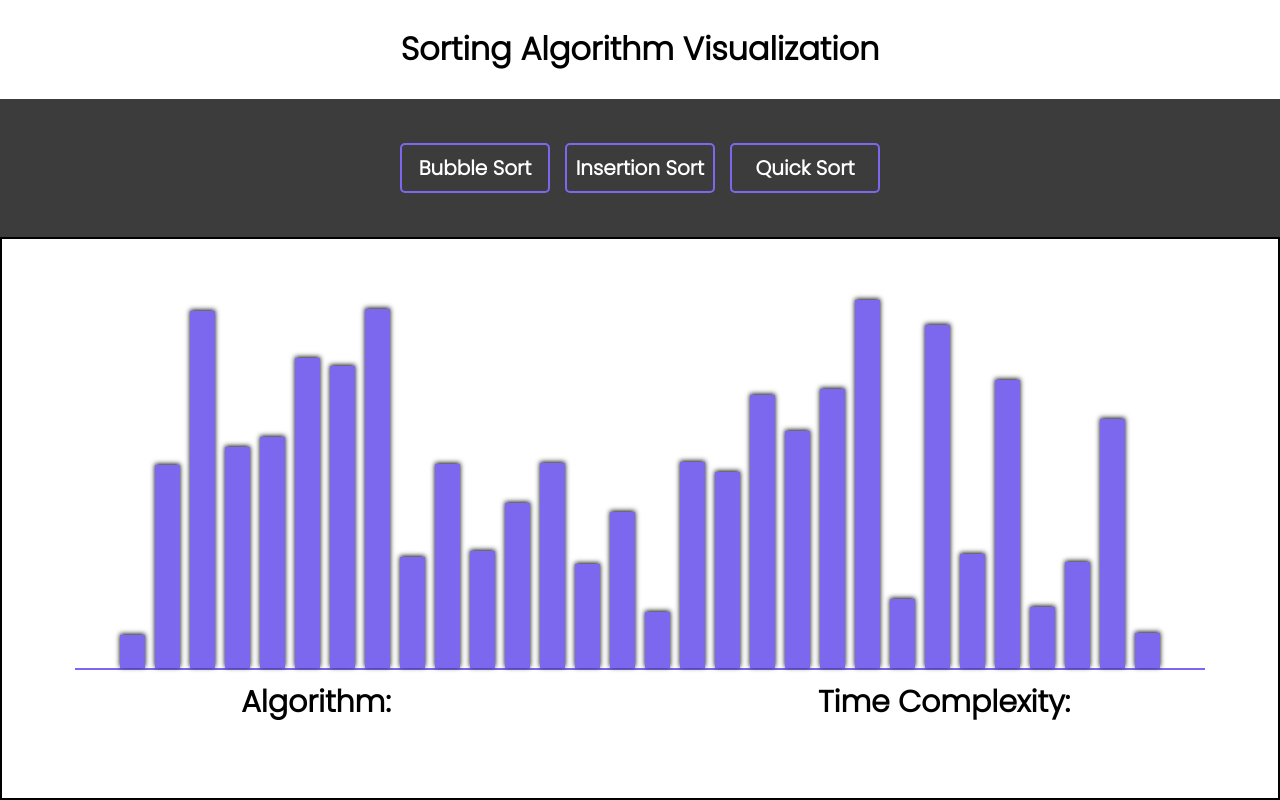
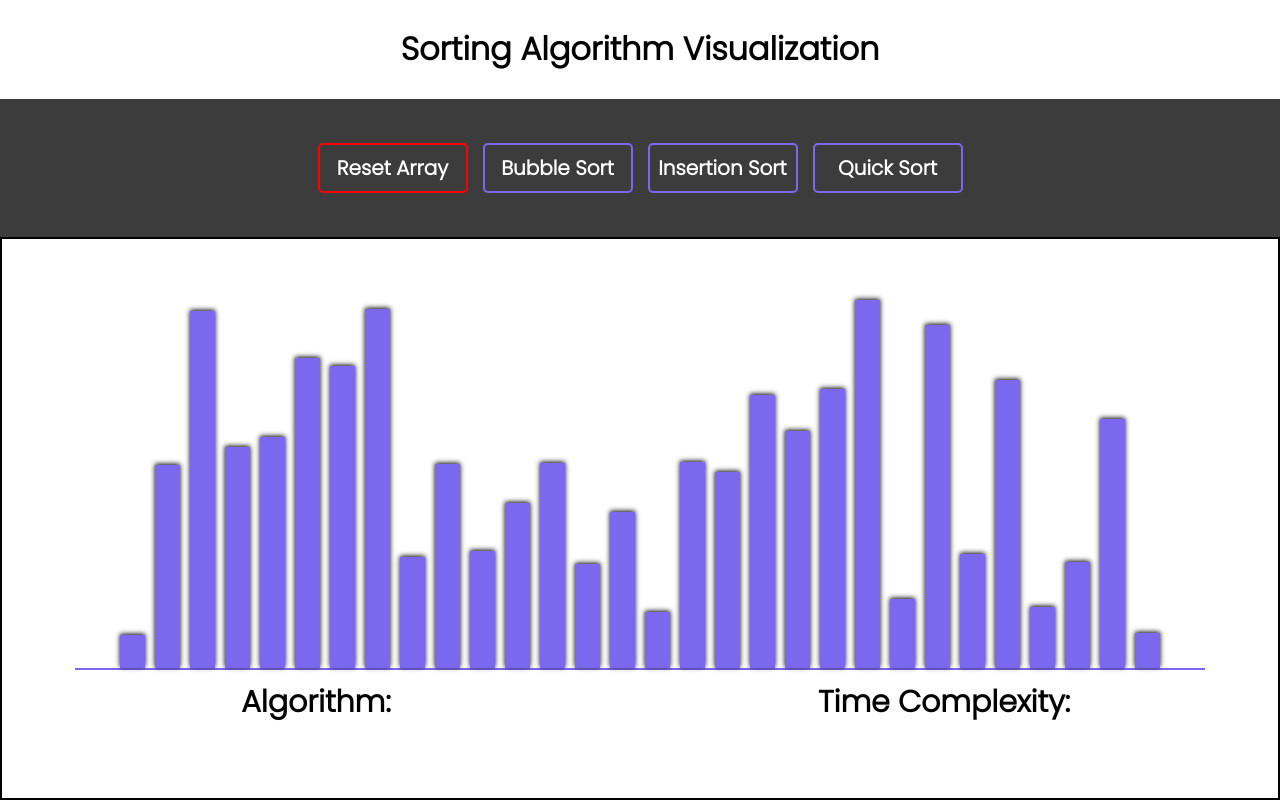
Before and after one commit to DevalPanchal/Sorting-Algorithms, a React (Create React App) app: page / in a window 1280 px wide. Built offline with nearby package versions, Linux system fonts and the light colour scheme.

Commit message:
Added array reset function

```diff
--- a/package.json
+++ b/package.json
@@ -8,6 +8,7 @@
     "@testing-library/user-event": "^13.5.0",
     "react": "^17.0.2",
     "react-dom": "^17.0.2",
+    "react-router-dom": "^6.2.1",
     "react-scripts": "5.0.0",
     "web-vitals": "^2.1.3"
   },
--- a/src/App.js
+++ b/src/App.js
@@ -1,10 +1,15 @@
 import { SortingVisualizer } from "./Components/SortingVisualizer";
+import { BrowserRouter as Router, Routes, Route } from 'react-router-dom';
 import "./stylesheets/styles.css";
 
 function App() {
   	return (
   	  	<div className="App">
-			<SortingVisualizer />
+		    <Router>
+		    		<Routes>
+				    <Route exact path="/" element={ <SortingVisualizer /> } />
+				</Routes>
+		    </Router>
   	  	</div>
   	);
 }
--- a/src/Components/SortingVisualizer.js
+++ b/src/Components/SortingVisualizer.js
@@ -1,4 +1,5 @@
 import React, { useState, useEffect } from 'react';
+// import { useNavigate } from 'react-router-dom';
 
 const LIMIT = 30;
 
@@ -8,6 +9,8 @@ export function SortingVisualizer() {
      const [animationSpeed, setAnimationSpeed] = useState(60);
 
      const [whichVisualization, setWhichVisualization] = useState({ name: "", timeComplexity: "" });
+
+     // let navigate = useNavigate();
 
      useEffect(() => {
           randomizeArray();
@@ -167,6 +170,10 @@ export function SortingVisualizer() {
           return i + 1;
      }
 
+     const checkReset = () => {
+          randomizeArray();
+     }
+
      return (
           <div className="container">
                <div className="title">
@@ -175,6 +182,7 @@ export function SortingVisualizer() {
                <div className="dashboard">
 
                     <div className="button-container">
+                         <button className="reset-btn" onClick={ checkReset }>Reset Array</button>
                          <button onClick={() => {
                               setWhichVisualization({ name: "BUBBLE SORT", timeComplexity: "O(n^2)" });
                               bubbleSort();
--- a/src/stylesheets/styles.css
+++ b/src/stylesheets/styles.css
@@ -52,6 +52,14 @@
       -ms-flex-align: center;
           align-items: center;
   gap: 15px;
+}
+
+.container .dashboard .button-container .reset-btn {
+  border: 2px solid red;
+}
+
+.container .dashboard .button-container .reset-btn:hover {
+  background-color: red;
 }
 
 .container .dashboard .button-container button {
--- a/src/stylesheets/styles.scss
+++ b/src/stylesheets/styles.scss
@@ -38,6 +38,12 @@ $bar-box-shadow: 0px -1px 5px 0px #000000;
                justify-content: center;
                align-items: center;
                gap: 15px;
+               .reset-btn {
+                    border: 2px solid red;
+                    &:hover {
+                         background-color: red;
+                    }
+               }
                button {
                     width: 150px;
                     height: 50px;
```
Also changed, not shown: 2 other files (tests, documents, lock files or other folders).
